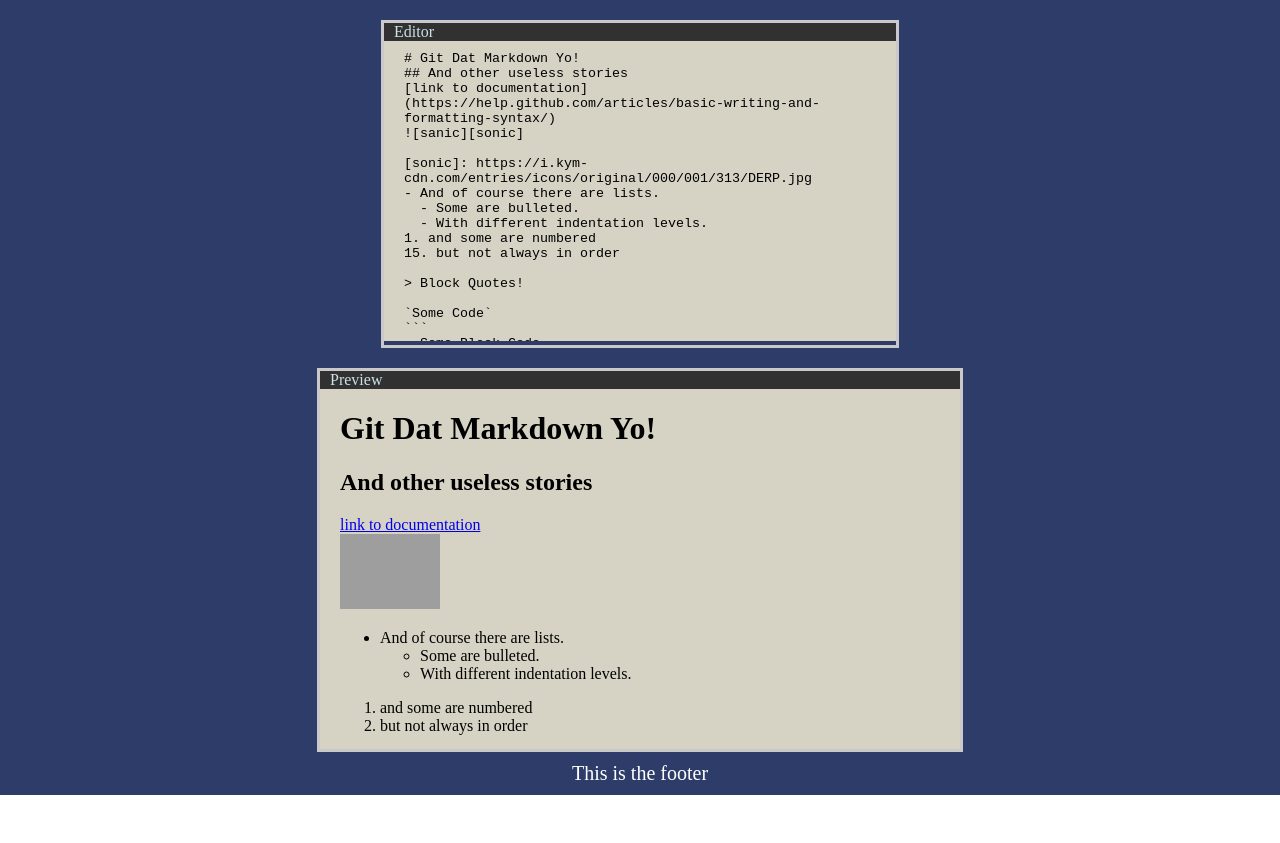
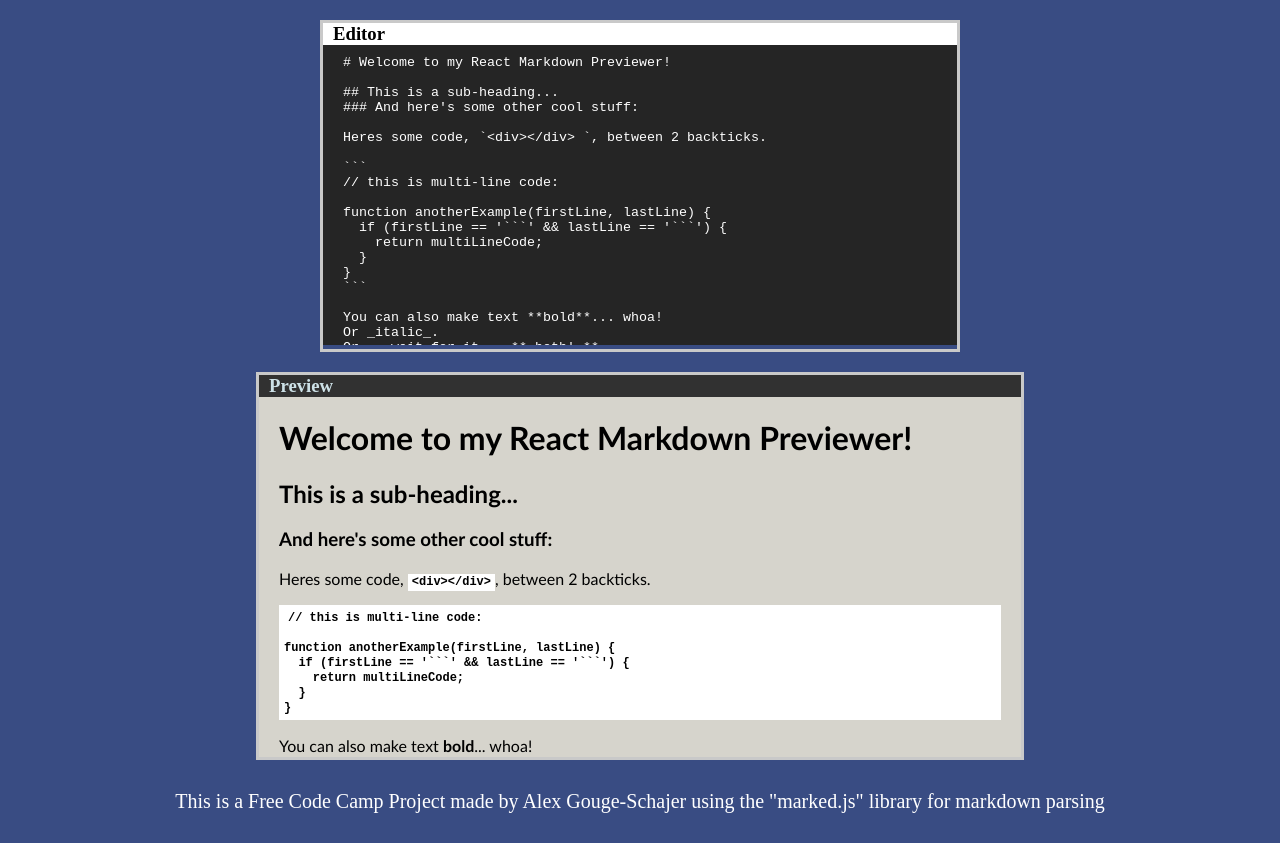
Before and after one commit to thegouge/fcc-markdown-preview, a React (Create React App) app: page / in a window 1280 px wide. Before the commit the page ends 800 px from the top, so only its background shows below. Built offline with nearby package versions, Linux system fonts and the light colour scheme; grey boxes are pictures that could not be loaded.

Commit message:
cleaned up the styling, and added responsiveness

```diff
--- a/src/App.js
+++ b/src/App.js
@@ -5,7 +5,7 @@
 import Preview from "./components/Preview";
 import Footer from "./components/Footer";
 
-import text from "./assets/defaultText";
+import text from "./assets/otherText";
 
 import "./css/App.css";
 
--- /dev/null
+++ b/src/assets/otherText.js
@@ -0,0 +1,48 @@
+export default `# Welcome to my React Markdown Previewer!
+
+## This is a sub-heading...
+### And here's some other cool stuff:
+
+Heres some code, \`<div></div> \`, between 2 backticks.
+
+\`\`\`
+// this is multi-line code:
+
+function anotherExample(firstLine, lastLine) {
+  if (firstLine == '\`\`\`' && lastLine == '\`\`\`') {
+    return multiLineCode;
+  }
+}
+\`\`\`
+
+You can also make text **bold**... whoa!
+Or _italic_.
+Or... wait for it... **_both!_**
+And feel free to go crazy ~~crossing stuff out~~.
+
+There's also [links](https://www.youtube.com/watch?v=oHg5SJYRHA0), and
+> Block Quotes!
+>
+> <cite>--some guy</cite>
+
+And if you want to get really crazy, even tables:
+
+Wild Header | Crazy Header | Another Header?
+------------ | ------------- | -------------
+Your content can | be here, and it | can be here....
+And here. | Okay. | I think we get it.
+
+- And of course there are lists.
+  - Some are bulleted.
+     - With different indentation levels.
+        - That look like this.
+
+
+1. And there are numbererd lists too.
+1. Use just 1s if you want!
+1. But the list goes on...
+- Even if you use dashes or asterisks.
+* And last but not least, let's not forget embedded images:
+
+![React Logo w/ Text](https://goo.gl/Umyytc)
+`;
--- a/src/components/Footer.js
+++ b/src/components/Footer.js
@@ -2,5 +2,12 @@
 import "../css/footer.css";
 
 export default function Footer() {
-  return <footer>This is the footer</footer>;
+  return (
+    <footer>
+      <p>
+        This is a Free Code Camp Project made by Alex Gouge-Schajer using the
+        "marked.js" library for markdown parsing
+      </p>
+    </footer>
+  );
 }
--- a/src/components/Header.js
+++ b/src/components/Header.js
@@ -4,7 +4,7 @@
 const Header = (props) => {
   return (
     <div className="header" id={props.name + "-header"}>
-      {props.name}
+      <h3>{props.name}</h3>
     </div>
   );
 };
--- a/src/css/App.css
+++ b/src/css/App.css
@@ -1,11 +1,12 @@
 .App {
-  background: rgb(45, 60, 104);
+  background: rgb(57, 76, 131);
   padding-top: 20px;
 }
 
 .editor-window,
 .preview-window {
-  width: 40%;
+  box-sizing: border-box;
+  width: 50%;
   margin: auto;
   border: 3px solid rgb(201, 201, 201);
 }
@@ -16,5 +17,13 @@
 }
 
 .preview-window {
-  width: 50%;
+  width: 60%;
 }
+
+@media only screen and (max-width: 800px) {
+  .editor-window,
+  .preview-window {
+    width: 95%;
+    /* margin: 0; */
+  }
+}
--- a/src/css/editor.css
+++ b/src/css/editor.css
@@ -6,5 +6,6 @@
   border: 0;
   resize: none;
   overflow-y: auto;
-  background: rgb(214, 211, 197);
+  background: rgb(37, 37, 37);
+  color: white;
 }
--- a/src/css/header.css
+++ b/src/css/header.css
@@ -2,6 +2,18 @@
   box-sizing: border-box;
   width: 100%;
   padding-left: 10px;
+}
+
+.header h3 {
+  margin: 0;
+}
+
+#Editor-header {
+  background: white;
+  color: black;
+}
+
+#Preview-header {
   background: rgb(49, 49, 49);
   color: rgb(205, 225, 231);
 }
--- a/src/css/preview.css
+++ b/src/css/preview.css
@@ -2,7 +2,9 @@
   padding: 0 20px;
   height: 360px;
   overflow-y: auto;
-  background: rgb(214, 211, 197);
+  background: rgb(214, 212, 204);
+  font-family: "Trebuchet MS", "Lucida Sans Unicode", "Lucida Grande",
+    "Lucida Sans", Arial, sans-serif;
 }
 
 #preview img {
@@ -21,3 +23,33 @@
   font-weight: bold;
   font-family: monospace;
 }
+
+#preview blockquote {
+  border-left: 5px solid rgb(28, 188, 241);
+  margin-block-start: 1em;
+  margin-block-end: 1em;
+  padding-inline-start: 20px;
+  padding-inline-end: 20px;
+  margin-inline-start: 20px;
+  margin-inline-end: 20px;
+}
+
+#preview cite {
+  margin-left: 1.5em;
+}
+
+#preview table {
+  border: 3px solid black;
+  border-radius: 10px;
+  background: white;
+  padding: 5px;
+}
+
+#preview thead th {
+  border-bottom: 2px solid;
+}
+
+#preview td {
+  border: 1px solid black;
+  padding: 5px;
+}
```
